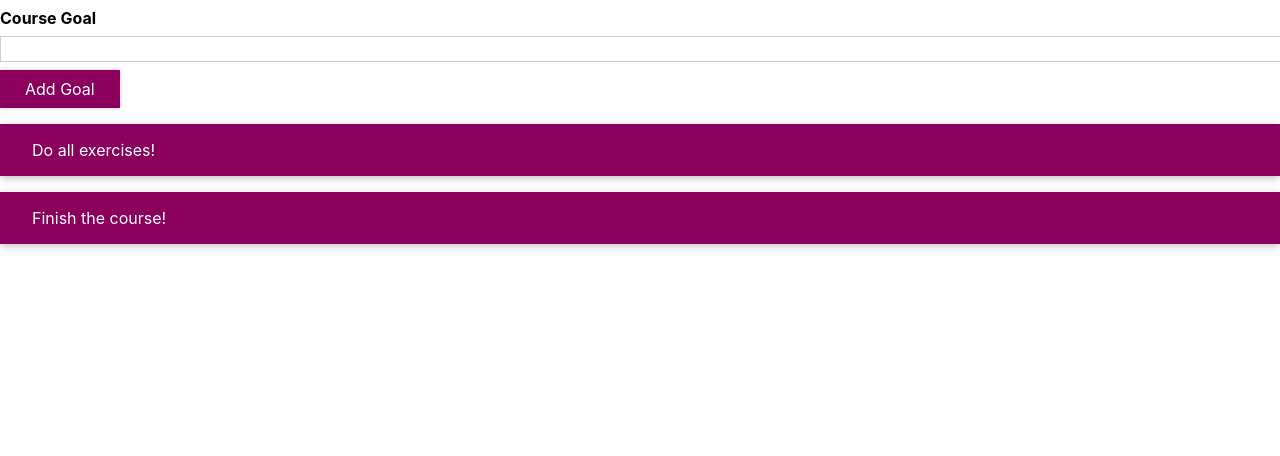
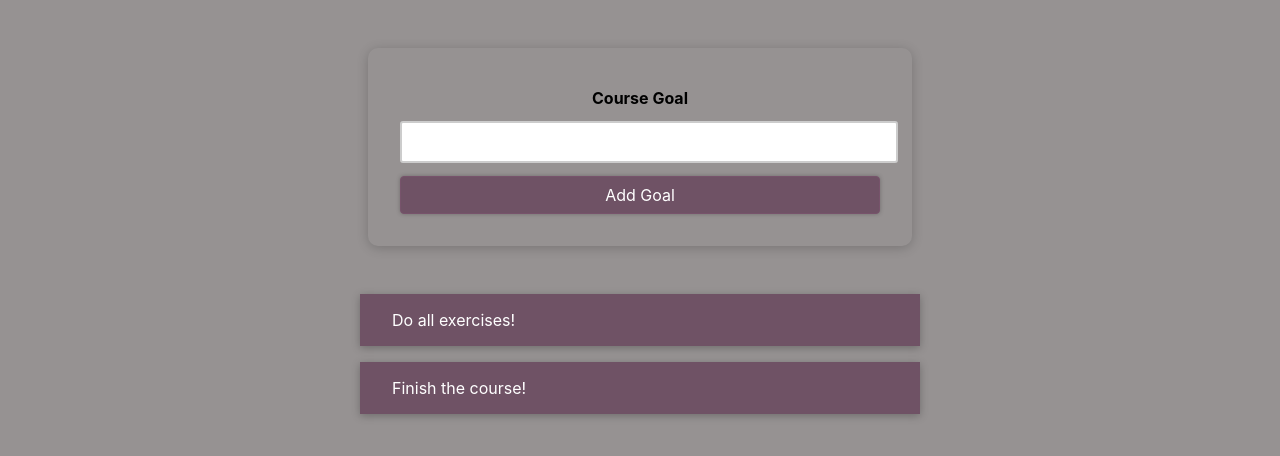
Before and after one commit to OuaklimOthmane/React_course-goal, a React (Create React App) app: page / in a window 1280 px wide. Shown: the top 456 px of the page. Built offline with nearby package versions, Linux system fonts and the light colour scheme.

Commit message:
style fixed

```diff
--- a/src/App.css
+++ b/src/App.css
@@ -1,38 +1,14 @@
-.App {
-  text-align: center;
+#goals {
+  width: 35rem;
+  max-width: 90%;
+  margin: 3rem auto;
 }
 
-.App-logo {
-  height: 40vmin;
-  pointer-events: none;
+#goal-form {
+  width: 30rem;
+  max-width: 90%;
+  margin: 3rem auto;
+  padding: 2rem;
+  box-shadow: 0 2px 12px rgba(0, 0, 0, 0.2);
+  border-radius: 10px;
 }
-
-@media (prefers-reduced-motion: no-preference) {
-  .App-logo {
-    animation: App-logo-spin infinite 20s linear;
-  }
-}
-
-.App-header {
-  background-color: #282c34;
-  min-height: 100vh;
-  display: flex;
-  flex-direction: column;
-  align-items: center;
-  justify-content: center;
-  font-size: calc(10px + 2vmin);
-  color: white;
-}
-
-.App-link {
-  color: #61dafb;
-}
-
-@keyframes App-logo-spin {
-  from {
-    transform: rotate(0deg);
-  }
-  to {
-    transform: rotate(360deg);
-  }
-}
--- a/src/components/CourseGoals/CourseGoalItem/CourseGoalItem.css
+++ b/src/components/CourseGoals/CourseGoalItem/CourseGoalItem.css
@@ -1,6 +1,6 @@
 .goal-item {
   margin: 1rem 0;
-  background: #8b005d;
+  background: #6f5265;
   box-shadow: 0 2px 8px rgba(0, 0, 0, 0.26);
   color: white;
   padding: 1rem 2rem;
--- a/src/components/CourseGoals/CourseInput/CourseInput.js
+++ b/src/components/CourseGoals/CourseInput/CourseInput.js
@@ -11,19 +11,20 @@ const FormControl = styled.div`
   & label {
     font-weight: bold;
     display: block;
-    margin-bottom: 0.5rem;
-    color: ${(props) => (props.invalid ? "red" : "black")};
+    text-align: center;
+    margin-bottom: 0.8rem;
+    color: ${(props) => (props.invalid ? "#c21e1e" : "black")};
   }
 
   & input {
     display: block;
     width: 100%;
-    border: 1px solid ${(props) => (props.invalid ? "#ffd7d7" : "#ccc")};
-    backgound: ${(props) =>
-      props.invalid ? "rgb(230, 36, 36)" : "transparent"};
+    border: 2px solid ${(props) => (props.invalid ? "#c21e1e" : "#ccc")};
+    border-radius: 3px;
+    backgound: ${(props) => (props.invalid ? "#c21e1e" : "transparent")};
     font: inherit;
     line-height: 1.5rem;
-    padding: 0 0.25rem;
+    padding: 0.45rem 0.45rem;
   }
 
   & input:focus {
@@ -33,8 +34,8 @@ const FormControl = styled.div`
   }
 
   // &.invalid input {
-  //   border-color: #ffd7d7;
-  //   background-color: rgb(230, 36, 36);
+  //   border-color: #d1b7c4;
+  //   background-color: #847e82;
   // }
 
   // &.invalid label {
--- a/src/components/UI/Button/Button.js
+++ b/src/components/UI/Button/Button.js
@@ -1,13 +1,16 @@
 import styled from "styled-components";
-
 // import "./Button.css";
 
+//* Create a FormControl(div) using "styled-components" :
 const Button = styled.button`
+  width: 100%;
   font: inherit;
   padding: 0.5rem 1.5rem;
-  border: 1px solid #8b005d;
+  margin-top: 0.3rem;
+  border: 1px solid #77536b;
   color: white;
-  background: #8b005d;
+  border-radius: 4px;
+  background: #6f5265;
   box-shadow: 0 0 4px rgba(0, 0, 0, 0.26);
   cursor: pointer;
 
@@ -17,8 +20,8 @@ const Button = styled.button`
 
   &:hover,
   &:active {
-    background: #ac0e77;
-    border-color: #ac0e77;
+    background: #483742;
+    border-color: #483742;
     box-shadow: 0 0 8px rgba(0, 0, 0, 0.26);
   }
 `;
--- a/src/index.css
+++ b/src/index.css
@@ -1,13 +1,14 @@
 body {
   margin: 0;
-  font-family: -apple-system, BlinkMacSystemFont, 'Segoe UI', 'Roboto', 'Oxygen',
-    'Ubuntu', 'Cantarell', 'Fira Sans', 'Droid Sans', 'Helvetica Neue',
+  font-family: -apple-system, BlinkMacSystemFont, "Segoe UI", "Roboto", "Oxygen",
+    "Ubuntu", "Cantarell", "Fira Sans", "Droid Sans", "Helvetica Neue",
     sans-serif;
   -webkit-font-smoothing: antialiased;
   -moz-osx-font-smoothing: grayscale;
+  background-color: #969292;
 }
 
 code {
-  font-family: source-code-pro, Menlo, Monaco, Consolas, 'Courier New',
+  font-family: source-code-pro, Menlo, Monaco, Consolas, "Courier New",
     monospace;
 }
```
